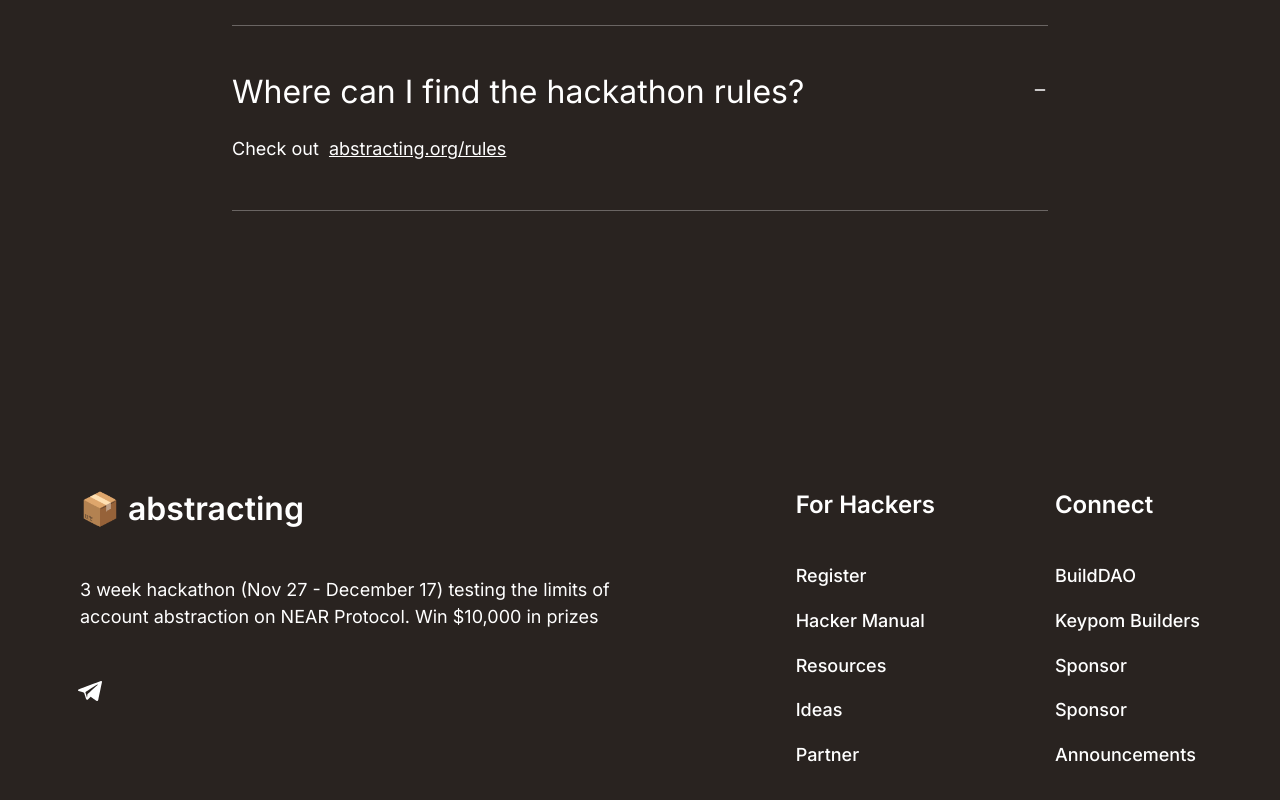
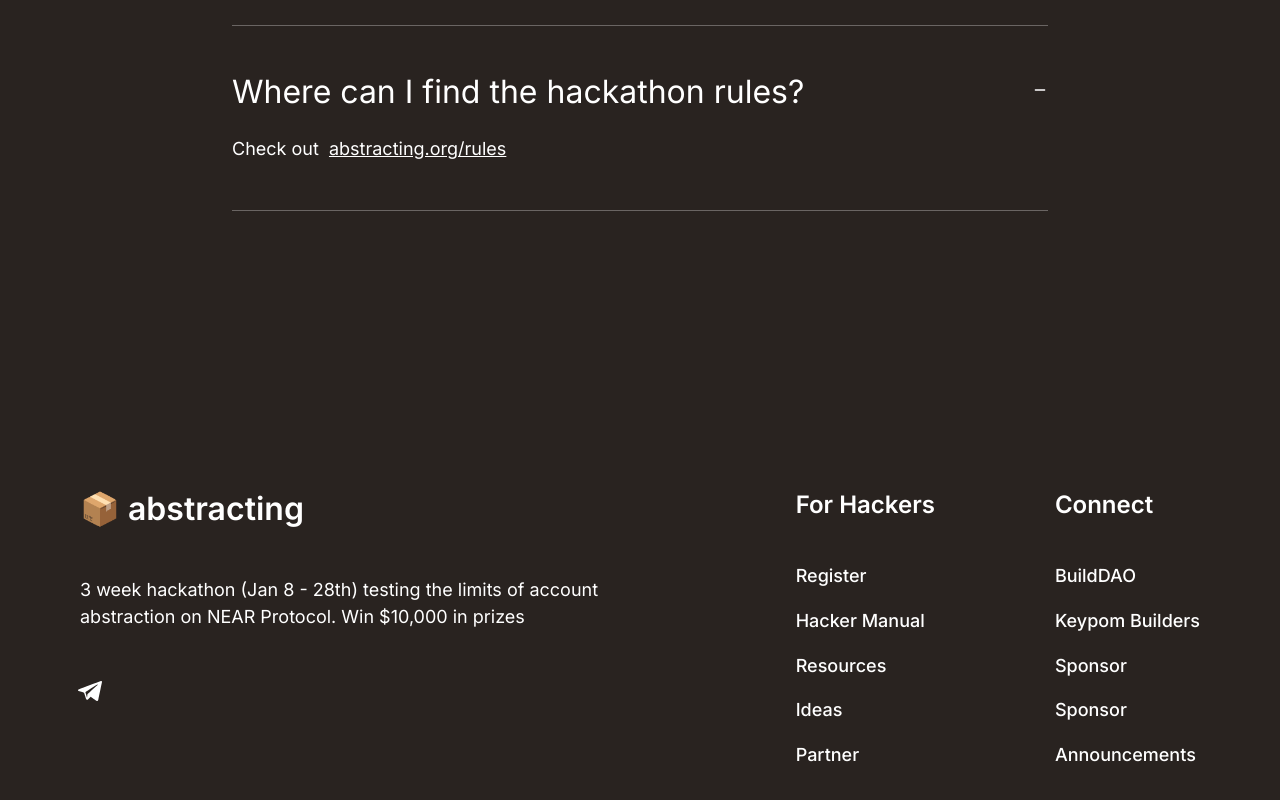
Before and after one commit to codingshot/abstract-landing, a Next.js app: page / in a window 1280 px wide. Shown: the part 6306-7106 px from the top of the page. Built offline with nearby package versions, Linux system fonts and the light colour scheme.

Commit message:
fixed some dates

```diff
--- a/pages/index.js
+++ b/pages/index.js
@@ -628,7 +628,7 @@
               <div className="home-heading6">
                 <h2 className="home-logo2">📦 abstracting</h2>
                 <p className="home-caption5">
-                  3 week hackathon (Nov 27 - December 17) testing the limits of
+                  3 week hackathon (Jan 8 - 28th) testing the limits of
                   account abstraction on NEAR Protocol. Win $10,000 in prizes
                 </p>
               </div>
```
